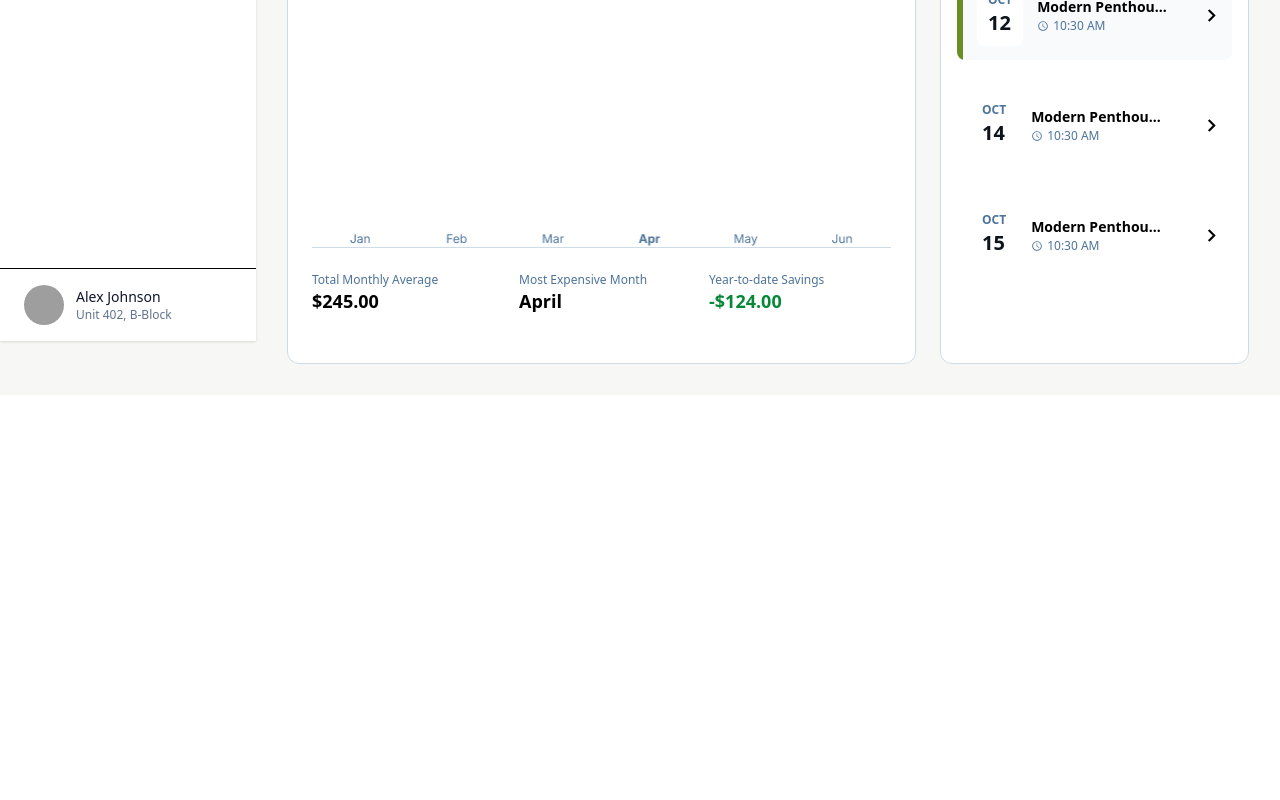
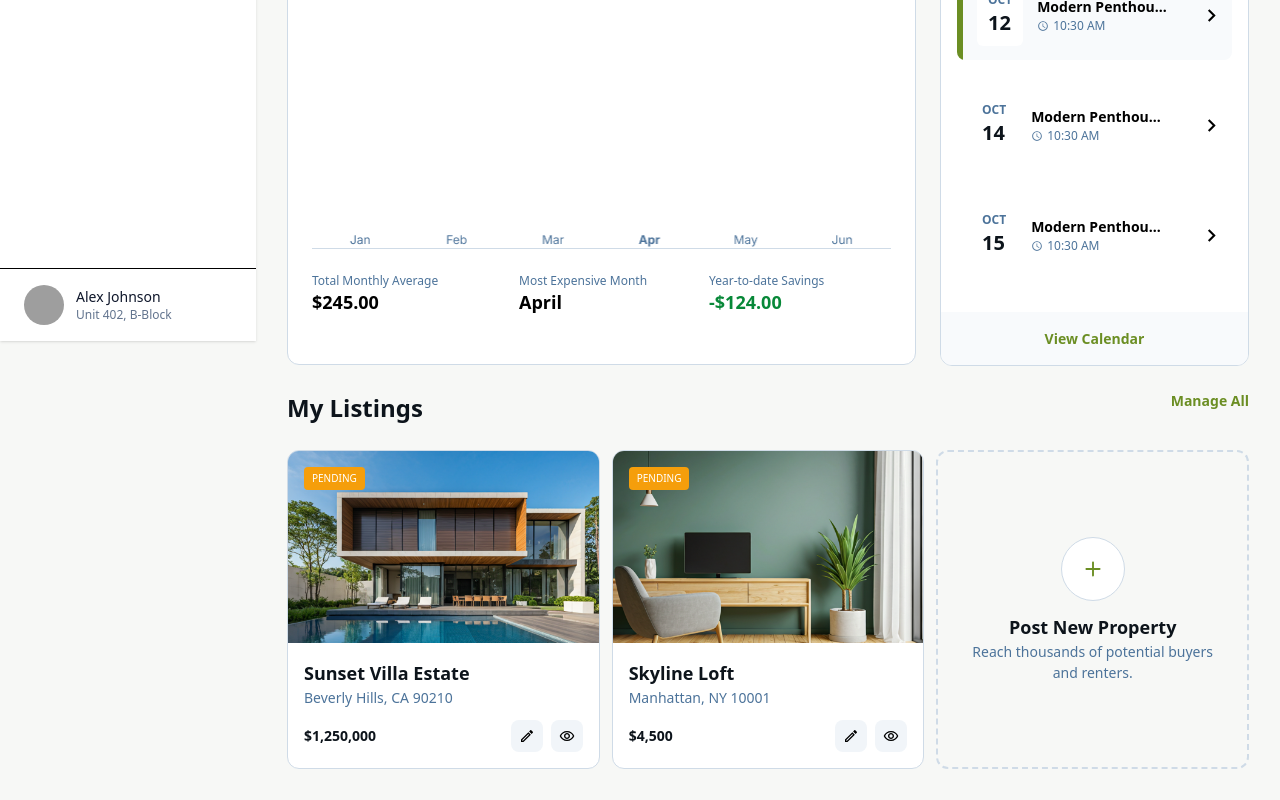
Before and after one commit to Akrapex/BRIVV-PROJECT, a React (Vite) app in the folder Brivv/: page /profile in a window 1280 px wide. Shown: the part 459-1259 px from the top of the page. Before the commit the page ends 854 px from the top, so only its background shows below. Built offline with nearby package versions, Linux system fonts and the light colour scheme; grey boxes are pictures that could not be loaded.

Commit message:
Completed User dashboard

```diff
--- a/Brivv/src/components/DashboardCards.tsx
+++ b/Brivv/src/components/DashboardCards.tsx
@@ -12,7 +12,7 @@ function DashboardCards({text, count, icon, plusSign, rate, indicator}: Stats) {
     <article className="bg-white p-6 w-55 border border-[#CFDBE7] rounded-xl grow">
         <p className="font-medium text-[14px] leading-5 text-[#4C739A]">{text}</p>
         <div className="flex justify-between">
-        <p className="text-[24px] font-bold leading-8 text-[#0D141B]">{count}</p> <span className={`flex items-center text-[14px] font-semibold leading-5 ${rate > 0 ? "text-[#078838]" : "text-[#4C739A]"}`}>{icon}{plusSign}{rate}{indicator}</span>
+        <p className="text-[24px] font-bold leading-8 text-[#0D141B]">{count}</p> <span className={`flex items-center text-[14px] font-semibold leading-5 ${rate > 0 ? "text-[#078838]" : "text-[#4C739A]"}`}>{icon}{rate > 0 && plusSign}{rate}{indicator}</span>
         </div>
     </article>
   )
--- /dev/null
+++ b/Brivv/src/components/ListingCard.tsx
@@ -0,0 +1,38 @@
+import type { Listing } from "./constant/listing";
+import { MdOutlineEdit, MdOutlineRemoveRedEye } from "react-icons/md";
+
+interface Props {
+    properties: Listing;
+}
+
+function ListingCard({properties}: Props) {
+  return (
+    <article className="relative grow w-76 rounded-xl overflow-hidden bg-white border border-[#CFDBE7]">
+        <span className={`absolute top-4 left-4 py-1 px-2 rounded-sm text-[10px] text-white ${properties.status === "LIVE" ? "bg-[#22C55E]" : "bg-[#F59E0B]"}`}>{properties.status}</span>
+        <div className="w-full h-48">
+            <img src={properties.image} className="w-full h-full object-cover" />
+        </div>
+
+        <div className="p-4">
+            <h1 className="text-[18px] font-bold text-[#0D141B] leading-7">{properties.title}</h1>
+            <p className="text-[14px] text-[#4C739A]">{properties.location}</p>
+
+            <div className="mt-3 flex items-center justify-between">
+                <h3 className="text-[14px] text-[#0D141B] leading-6 font-bold">{properties.price}</h3>
+
+                <div className="flex gap-2">
+                    <span className="p-2 rounded-lg bg-[#F1F5F9] cursor-pointer hover:bg-[#e7e7e7] transition duration-300">
+                        <MdOutlineEdit />
+                    </span>
+
+                    <span className="p-2 rounded-lg bg-[#F1F5F9] cursor-pointer hover:bg-[#e7e7e7] transition duration-300">
+                        <MdOutlineRemoveRedEye />
+                    </span>
+                </div>
+            </div>
+        </div>
+    </article>
+  )
+}
+
+export default ListingCard
--- /dev/null
+++ b/Brivv/src/components/MyListings.tsx
@@ -0,0 +1,37 @@
+import ListingCard from "./ListingCard";
+import { propertyListing } from "./constant/listing";
+import { IoIosAdd } from "react-icons/io";
+
+
+const properyToList = propertyListing.slice(0, 2);
+
+function MyListings() {
+  return (
+    <section>
+        <header className="my-6 flex justify-between">
+            <h1 className="text-[24px] font-bold text-[#0D141B]">My Listings</h1>
+            <h3 className="text-[14px] text-[#6B8E23] font-bold cursor-pointer">Manage All</h3>
+        </header>
+
+        <div className="flex gap-3">
+            {properyToList.map((property) => (
+                <ListingCard key={property.id} properties={property} />
+            ))}
+
+                <div className="grow flex items-center justify-center w-76 border-2 hover:bg-[#f1f1f1] border-dashed border-[#CFDBE7] rounded-xl cursor-pointer transition duration-300">
+
+                <div className="w-[80%] text-center">
+                    <span className="flex m-auto mb-3 items-center justify-center rounded-full bg-white border border-[#CFDBE7] w-16 h-16">
+                        <IoIosAdd size={30} color="#6B8E23" />
+                    </span>
+                    <h3 className="text-[18px] text-[#0D141B] font-bold leading-7">Post New Property</h3>
+                    <p className="text-[14px] text-[#4C739A]">Reach thousands of potential buyers and renters.</p>
+                </div>
+
+            </div>
+        </div>
+    </section>
+  )
+}
+
+export default MyListings
--- a/Brivv/src/components/UpcomingViewings.tsx
+++ b/Brivv/src/components/UpcomingViewings.tsx
@@ -3,7 +3,7 @@ import { MdOutlineKeyboardArrowRight } from "react-icons/md";
 
 function UpcomingViewings() {
   return (
-    <article className="bg-white border border-[#CFDBE7] rounded-xl grow">
+    <article className="bg-white border border-[#CFDBE7] rounded-xl grow overflow-hidden">
         <div className="p-6 border-b border-[#CFDBE7]">
             <h1 className="font-bold text-[18px]">Upcoming Viewings</h1>
         </div>
@@ -50,8 +50,10 @@ function UpcomingViewings() {
 
                 <MdOutlineKeyboardArrowRight size={25} className="ml-auto" />
             </div>
+        </div>
 
-
+        <div className="p-4 mt-4 bg-[#F8FAFC] cursor-pointer">
+            <h2 className="text-[#6B8E23] text-[14px] font-bold text-center">View Calendar</h2>
         </div>
     </article>
   )
--- a/Brivv/src/components/UtilityViewings.tsx
+++ b/Brivv/src/components/UtilityViewings.tsx
@@ -3,7 +3,7 @@ import UpcomingViewings from './UpcomingViewings';
 
 function UtilityViewings() {
   return (
-    <section className="flex gap-6">
+    <section className="flex items-center gap-6">
       <div className="bg-white lg:w-157.25 rounded-xl border border-[#CFDBE7]">
         <div className="p-6 flex justify-between items-center border-b border-[#CFDBE7]">
           <h2 className="text-[18px] font-bold text-[#0D141B]">Utility Spending Overview</h2>
--- /dev/null
+++ b/Brivv/src/components/constant/listing.ts
@@ -0,0 +1,51 @@
+export interface Listing {
+    id: number;
+    title: string;
+    location: string;
+    price: string;
+    status: string;
+    image: string;
+}
+
+export const propertyListing: Listing[] = [
+  {
+    id: 1,
+    title: "Sunset Villa Estate",
+    location: "Beverly Hills, CA 90210",
+    price: "$1,250,000",
+    status: "PENDING",
+    image: "/images/sunset-villa.png",
+  },
+  {
+    id: 2,
+    title: "Skyline Loft",
+    location: "Manhattan, NY 10001",
+    price: "$4,500",
+    status: "PENDING",
+    image: "/images/skyline-loft.png",
+  },
+  {
+    id: 3,
+    title: "The Nordic Ret...",
+    location: "Portland, OR 977201",
+    price: "$875,000",
+    status: "LIVE",
+    image: "/images/the-nordic.png",
+  },
+  {
+    id: 4,
+    title: "Willow Creek H...",
+    location: "Austin, TX 78701",
+    price: "$620,000",
+    status: "LIVE",
+    image: "/images/williow-creek.png",
+  },
+  {
+    id: 5,
+    title: "Seaside Infinity",
+    location: "Malibu, CA 90265",
+    price: "$2,100,000",
+    status: "LIVE",
+    image: "/images/seaside-infinity.png",
+  },
+]
--- a/Brivv/src/components/marketplace/PropertyCard.tsx
+++ b/Brivv/src/components/marketplace/PropertyCard.tsx
@@ -11,7 +11,7 @@ const PropertyCard = ({ property }: Props) => {
         <img
           src={property.image}
           alt={property.title}
-          className="h-[324px] w-full object-cover"
+          className="h-81 w-full object-cover"
         />
 
         {property.tag && (
@@ -25,7 +25,7 @@ const PropertyCard = ({ property }: Props) => {
         </button>
       </div>
 
-      <div className="p-4 w-[197px] h-[205px] space-y-4">
+      <div className="p-4 w-49.25 h-51.25 space-y-4">
         <h4 className="text-2xl font-bold text-[#6B8E23]">{property.price}</h4>
         <p className="text-lg font-bold">{property.title}</p>
         <p className="text-sm text-[#64748B] mb-3 ">{property.location}</p>
--- a/Brivv/src/pages/Dashnoard.tsx
+++ b/Brivv/src/pages/Dashnoard.tsx
@@ -5,6 +5,7 @@ import { MdOutlineFileDownload } from "react-icons/md";
 import { FaArrowUp } from "react-icons/fa6";
 import { HiOutlineTrendingUp } from "react-icons/hi";
 import UtilityViewings from "../components/UtilityViewings";
+import MyListings from "../components/MyListings";
 
 export default function Dashboard() {
   return (
@@ -13,6 +14,7 @@ export default function Dashboard() {
       <section className="grow">
         <ProfileHeader />
 
+        {/* Dashboard Content */}
         <div className="p-7.75">
 
           <div className="flex flex-wrap gap-5 items-center justify-between mb-8">
@@ -39,6 +41,8 @@ export default function Dashboard() {
 
           <UtilityViewings />
 
+          {/* My listing */}
+          <MyListings />
         </div>
       </section>
     </main>
--- a/Brivv/src/pages/SplashScreen.tsx
+++ b/Brivv/src/pages/SplashScreen.tsx
@@ -1,7 +1,7 @@
 const SplashScreen = () => {
   return (
     <div className="min-h-screen bg-[url('/images/slash-screen.svg')] bg-cover bg-center bg-no-repeat flex items-center justify-center">
-      <div className="w-[448px] h-342px] text-center backdrop-blur-xl bg-white/10 border border-white/20 rounded-2xl p-10 shadow-2xl">
+      <div className="w-md h-342px] text-center backdrop-blur-xl bg-white/10 border border-white/20 rounded-2xl p-10 shadow-2xl">
         <img
           src="/images/logo.png"
           alt="logo"
@@ -24,7 +24,7 @@ const SplashScreen = () => {
         </div>
 
         {/* Progress Bar */}
-        <div className="mt-2 w-full h-[6px] bg-white/20 rounded-full overflow-hidden">
+        <div className="mt-2 w-full h-1.5 bg-white/20 rounded-full overflow-hidden">
           <div className="h-full w-[74%] bg-emerald-400 my-4"></div>
         </div>
       </div>
```
